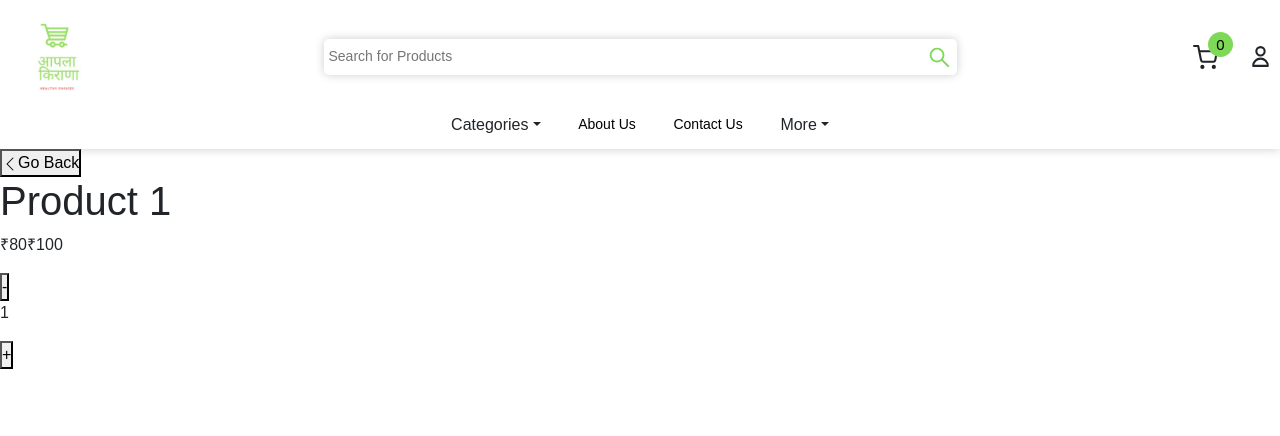
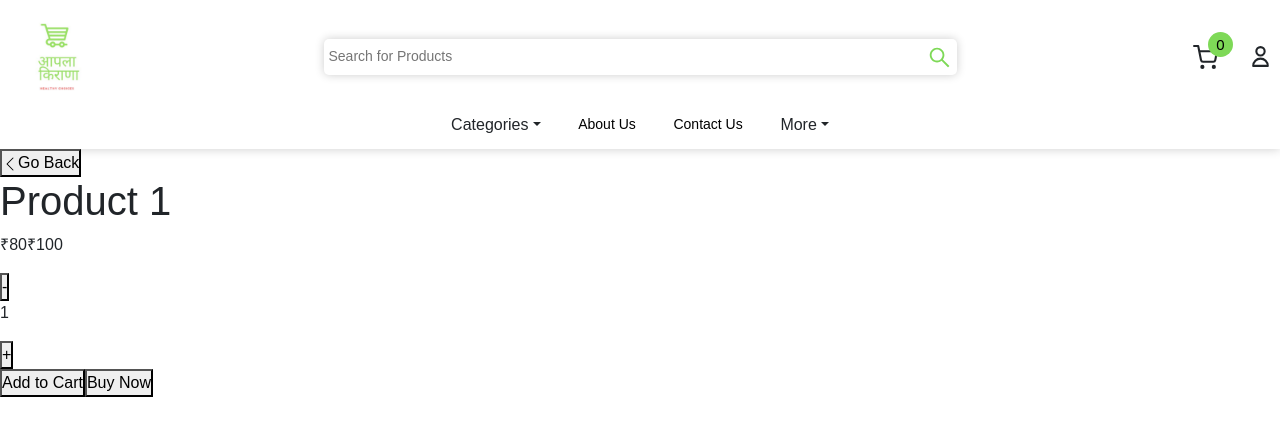
Before and after one commit to allenlopes/AaplaKirana, a React (Create React App) app: page /product/1 in a window 1280 px wide. Shown: the top 436 px of the page. Built offline with nearby package versions, Linux system fonts and the light colour scheme.

Commit message:
In src/pages/Product/ProductPage.js file modified

```diff
--- a/src/pages/Product/ProductPage.js
+++ b/src/pages/Product/ProductPage.js
@@ -143,6 +143,22 @@ const ProductPage = () => {
               </button>
             </div>
           </div>
+
+          <div className='btncount'>
+            <button
+              onClick={() => {
+                alert("Added to cart");
+              }}>
+              Add to Cart
+            </button>
+
+            <button
+              onClick={() => {
+                alert('Buy Now')
+              }}>
+              Buy Now
+            </button>
+          </div>
         </div>
       </div>
     </div>
```
